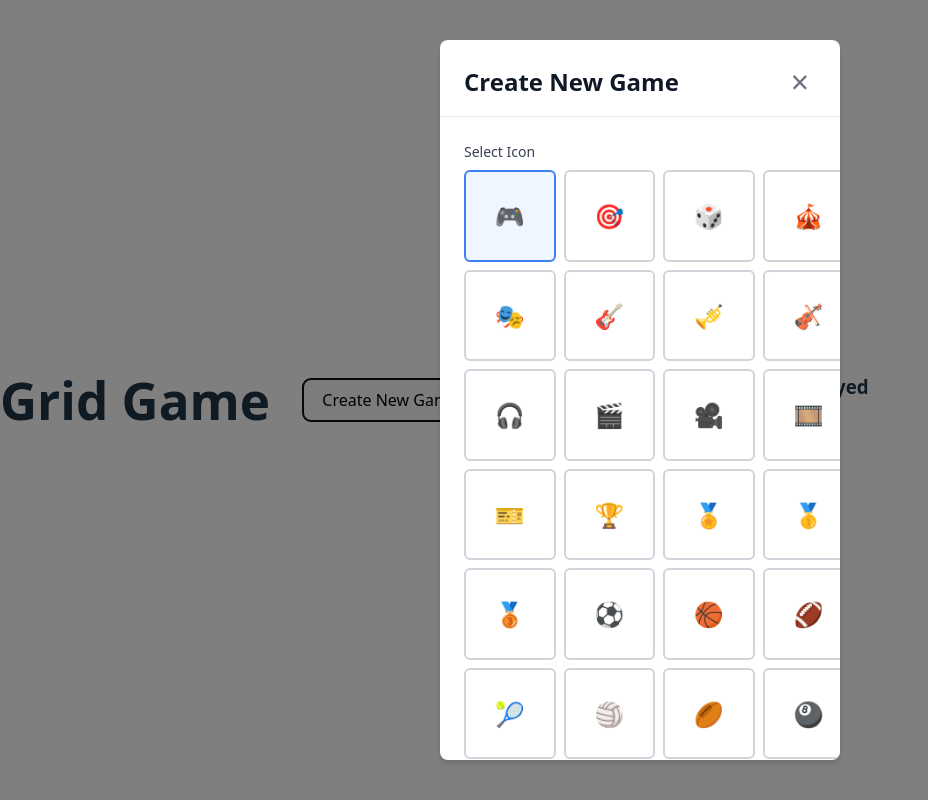
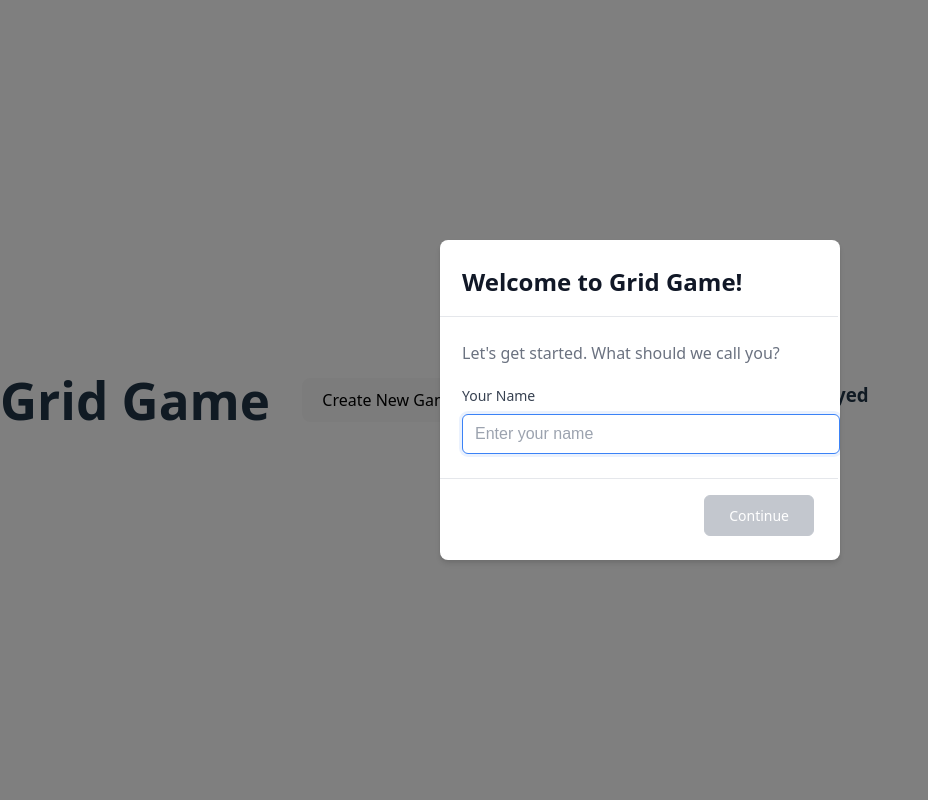
Before and after one commit to samdeepk/grid-game, a Next.js app in the folder webapp/grid-react/: page / in a window 1280 px wide. Both pictures are taken after a click on the button "Create New Game". Shown: the whole page, without its empty margins (0-928 px from the left). Built offline with nearby package versions, Linux system fonts and the light colour scheme.

Commit message:
Enhance Grid Game app with user management features, including user ID handling, improved modals, and a new README. Update .gitignore and package.json for local development.

```diff
--- a/webapp/grid-react/app/page.tsx
+++ b/webapp/grid-react/app/page.tsx
@@ -4,25 +4,46 @@ import { useState, useEffect } from 'react';
 import Gamelist from '../src/components/game-list/game-list';
 import CreateGameModal from '../src/components/create-game-modal/create-game-modal';
 import UserNameModal from '../src/components/user-name-modal/user-name-modal';
-import { getUserName, setUserName } from '../src/utils/userStorage';
+import { getUserName, setUserName, getUserId, setUserId } from '../src/utils/userStorage';
 import '../src/App.css';
+
+const API_BASE_URL = '';
 
 export default function Home() {
   const [isModalOpen, setIsModalOpen] = useState(false);
   const [isUserNameModalOpen, setIsUserNameModalOpen] = useState(false);
   const [userName, setUserNameState] = useState<string | null>(null);
+  const [isCreatingUser, setIsCreatingUser] = useState(false);
+  const [userId, setUserIdState] = useState<string | null>(null);
+  const [mounted, setMounted] = useState(false);
+  const [pendingGameCreation, setPendingGameCreation] = useState(false);
 
   useEffect(() => {
-    // Check if user name exists on mount
+    // Mark component as mounted (client-side only)
+    setMounted(true);
+
+    // Check if user name exists on mount (only runs on client)
     const storedUserName = getUserName();
+    const storedUserId = getUserId();
     if (storedUserName) {
       setUserNameState(storedUserName);
+    }
+    if (storedUserId) {
+      setUserIdState(storedUserId);
     }
     // Don't auto-open user name modal - let game-list handle it when there are no games
   }, []);
 
   const createGame = () => {
-    setIsModalOpen(true);
+    // Check if user has a name before allowing game creation
+    if (mounted && userName) {
+      // User has a name, proceed with game creation
+      setIsModalOpen(true);
+    } else {
+      // User doesn't have a name, prompt for it first
+      setPendingGameCreation(true);
+      setIsUserNameModalOpen(true);
+    }
   };
 
   const handleGameSubmit = (icon: string) => {
@@ -30,16 +51,44 @@ export default function Home() {
     // TODO: Add API call to create game
   };
 
-  const handleUserNameSubmit = (name: string) => {
-    setUserName(name);
-    setUserNameState(name);
-    setIsUserNameModalOpen(false);
+  const handleUserNameSubmit = async (name: string) => {
+    setIsCreatingUser(true);
+    try {
+      // Call the create-user API
+      const response = await fetch(
+        `${API_BASE_URL}/create-user?name=${encodeURIComponent(name)}`
+      );
+
+      if (!response.ok) {
+        throw new Error(`Failed to create user: ${response.statusText}`);
+      }
+
+      const userData = await response.json();
+
+      // Store user data locally
+      setUserName(userData.name);
+      setUserId(userData.id);
+      setUserNameState(userData.name);
+      setUserIdState(userData.id);
+      setIsUserNameModalOpen(false);
+
+      // If user was trying to create a game, open the create game modal now
+      if (pendingGameCreation) {
+        setPendingGameCreation(false);
+        setIsModalOpen(true);
+      }
+    } catch (error) {
+      console.error('Error creating user:', error);
+      alert('Failed to create user. Please try again.');
+    } finally {
+      setIsCreatingUser(false);
+    }
   };
 
   return (
     <>
       <h1>Grid Game</h1>
-      {userName && <p>Welcome back, {userName}!</p>}
+      {mounted && userName && <p>Welcome back, {userName}!</p>}
       <div className="card">
         <button onClick={createGame}>Create New Game</button>
       </div>
@@ -48,7 +97,7 @@ export default function Home() {
         <section>
           <h3>Games you watched, started or played</h3>
           <Gamelist
-            onOpenCreateGameModal={() => setIsModalOpen(true)}
+            onOpenCreateGameModal={createGame}
             onOpenUserNameModal={() => setIsUserNameModalOpen(true)}
           />
         </section>
@@ -58,7 +107,15 @@ export default function Home() {
         onClose={() => setIsModalOpen(false)}
         onSubmit={handleGameSubmit}
       />
-      <UserNameModal isOpen={isUserNameModalOpen} onSubmit={handleUserNameSubmit} />
+      <UserNameModal
+        isOpen={isUserNameModalOpen}
+        onSubmit={handleUserNameSubmit}
+        onClose={() => {
+          setIsUserNameModalOpen(false);
+          // Reset pending game creation if user closes modal without submitting
+          setPendingGameCreation(false);
+        }}
+      />
     </>
   );
 }
--- a/webapp/grid-react/package.json
+++ b/webapp/grid-react/package.json
@@ -2,6 +2,8 @@
   "name": "grid-react",
   "version": "0.0.0",
   "private": true,
+  "proxy": "http://localhost:8000/",
+
   "scripts": {
     "dev": "next dev",
     "build": "next build",
--- a/webapp/grid-react/src/components/game-list/game-list.tsx
+++ b/webapp/grid-react/src/components/game-list/game-list.tsx
@@ -40,23 +40,21 @@ const Gamelist: FC<GamelistProps> = ({ onOpenCreateGameModal }) => {
   }, [games]);
 
   const gameListItems = games?.map((game, index) => <li key={index}>{game}</li>);
+  const hasGames = Boolean(gameListItems && gameListItems.length > 0);
 
   return (
     <div className="gamelist-wrapper" data-testid="game-list">
-      <ul>
-        {gameListItems && gameListItems.length > 0 ? (
-          gameListItems
-        ) : (
-          <>
+      <ul>{hasGames && gameListItems}</ul>
+      {!hasGames && (
+        <div className="gamelist-empty-state">
           <div>No games yet</div>
           <div>
             <button onClick={() => onOpenCreateGameModal && onOpenCreateGameModal()}>
               Start Playing
             </button>
           </div>
-          </>
+        </div>
       )}
-      </ul>
     </div>
   );
 };
--- a/webapp/grid-react/src/components/user-name-modal/user-name-modal.tsx
+++ b/webapp/grid-react/src/components/user-name-modal/user-name-modal.tsx
@@ -7,9 +7,10 @@ import './user-name-modal.scss';
 interface UserNameModalProps {
   isOpen: boolean;
   onSubmit: (name: string) => void;
+  onClose?: () => void;
 }
 
-const UserNameModal: FC<UserNameModalProps> = ({ isOpen, onSubmit }) => {
+const UserNameModal: FC<UserNameModalProps> = ({ isOpen, onSubmit, onClose }) => {
   const [userName, setUserName] = useState('');
 
   useEffect(() => {
@@ -22,13 +23,22 @@ const UserNameModal: FC<UserNameModalProps> = ({ isOpen, onSubmit }) => {
 
   const handleSubmit = (e: React.FormEvent) => {
     e.preventDefault();
+
+
+
     if (userName.trim()) {
       onSubmit(userName.trim());
     }
   };
 
+  const handleClose = () => {
+    if (onClose) {
+      onClose();
+    }
+  };
+
   return (
-    <div className="modal-overlay">
+    <div className="modal-overlay" onClick={handleClose}>
       <div className="modal-container" onClick={(e) => e.stopPropagation()}>
         <div className="modal-header">
           <h2 className="modal-title">Welcome to Grid Game!</h2>
--- a/webapp/grid-react/src/utils/userStorage.ts
+++ b/webapp/grid-react/src/utils/userStorage.ts
@@ -1,4 +1,5 @@
 const USER_NAME_KEY = 'grid-game-user-name';
+const USER_ID_KEY = 'grid-game-user-id';
 
 export const getUserName = (): string | null => {
   if (typeof window === 'undefined') return null;
@@ -13,3 +14,19 @@ export const setUserName = (name: string): void => {
 export const hasUserName = (): boolean => {
   return getUserName() !== null;
 };
+
+export const getUserId = (): string | null => {
+  if (typeof window === 'undefined') return null;
+  return localStorage.getItem(USER_ID_KEY);
+};
+
+export const setUserId = (id: string): void => {
+  if (typeof window === 'undefined') return;
+  localStorage.setItem(USER_ID_KEY, id);
+};
+
+export const clearUser = (): void => {
+  if (typeof window === 'undefined') return;
+  localStorage.removeItem(USER_NAME_KEY);
+  localStorage.removeItem(USER_ID_KEY);
+};
```
Also changed, not shown: 2 other files (tests, documents, lock files or other folders). Lines whose indentation alone changed are shown as unchanged.
